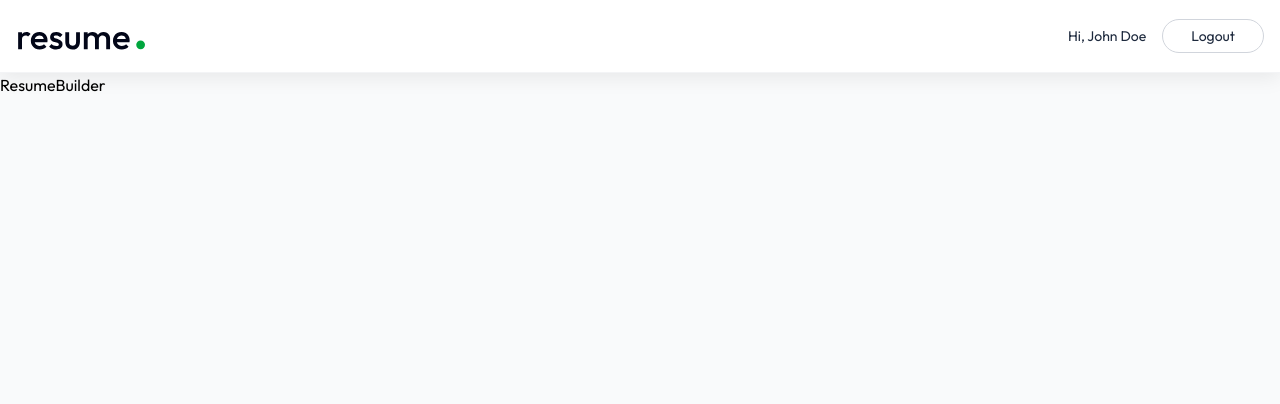
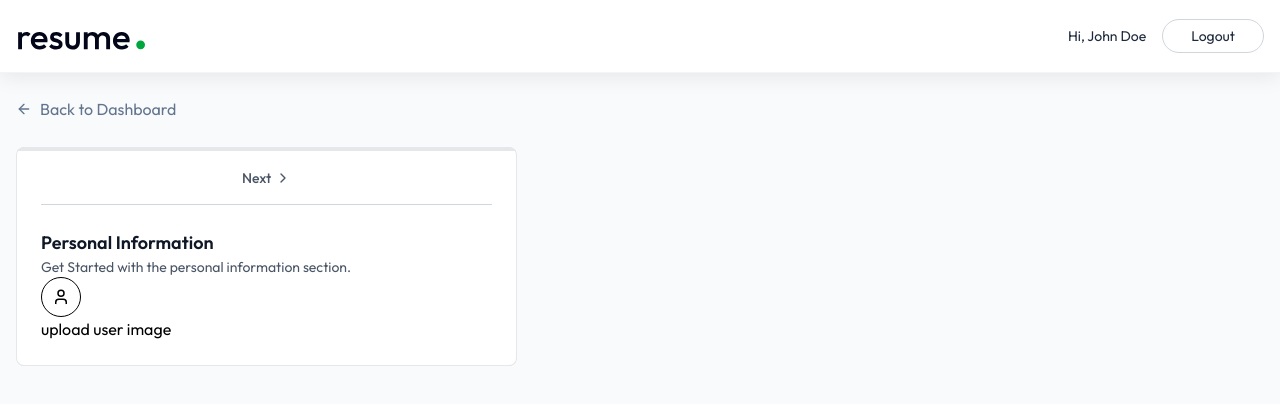
Before and after one commit to pa526/Ai-resume-builder, a React (Vite) app in the folder client/: page /app/builder/1 in a window 1280 px wide. Shown: the top 404 px of the page. Built offline with nearby package versions, Linux system fonts and the light colour scheme; the HTML template or start-up script is replaced by a standard one.

Commit message:
made personal_info

```diff
--- /dev/null
+++ b/client/src/components/PersonalInfoForm.jsx
@@ -0,0 +1,41 @@
+import { User } from "lucide-react"
+
+
+const PersonalInfoForm = ({data, onChange, removeBackground, setRemoveBackground}) => {
+
+    const handleChange = (field, value) => {
+        onChange({...data, [field]: value})
+    }
+  return (
+    <div>
+      <h3 className="text-lg font-semibold text-gray-900">Personal Information</h3>
+      <p className="text-sm text-gray-600">Get Started with the personal information section.</p>
+      <div className="flex items-center gap-2">
+        <label>
+            {data.image ? (
+                <img src={typeof data.image === 'string' ? data.image : URL.createObjectURL(data.image)} alt="user-image" className="w-16 h-16 rounded-full object-cover mt-5 ring ring-slate-300 hover:opacity-80" />
+            ) : (
+                <div>
+                    <User className="size-10 p-2.5 border rounded-full"/>
+                    upload user image
+                </div>
+            )}
+            <input type="file" accept="image/jpeg, image/png" className="hidden" onChange={(e) => handleChange("image", e.target.files[0])}/>
+        </label>
+        {typeof data.image === 'object' && (
+            <div>
+                <p>Remove Background</p>
+                <label className="relative inline-flex items-center cursor-pointer text-gray-900 gap-3">
+                    <input type="checkbox" className="sr-only peer" checked={removeBackground} onChange={() => setRemoveBackground(prev => !prev)}/>
+                    <div className="w-9 h-5 bg-slate-300 rounded-full peer peer-checked:bg-green-600 transition-colors duration-200">
+                    </div>
+                    <span className="dot absolute left-1 top-1 w-3 h-3 bg-white rounded-full transition-transform duration-200 ease-in-out peer-checked:translate-x-4"></span>
+                </label>
+            </div>
+        )}
+      </div>
+    </div>
+  )
+}
+
+export default PersonalInfoForm
--- a/client/src/pages/Dashboard.jsx
+++ b/client/src/pages/Dashboard.jsx
@@ -40,6 +40,18 @@ const Dashboard = () => {
     event.preventDefault();
     setShowUploadResume(false);
     navigate("/app/builder/res123");
+  }
+
+  const editTitle = async (event) => {
+    event.preventDefault()
+  }
+
+  const deleteResume = async (resumeId) => {
+    const confirm = window.confirm('Are you sure you want to delete this resume?')
+
+    if(confirm) {
+      setAllResumes(prev => prev.filter(resume => resume._id !== resumeId))
+    }
   }
 
   useEffect(() => {
@@ -104,19 +116,19 @@ const Dashboard = () => {
                 className="relative w-[150px] h-[180px] rounded-[8px] border flex flex-col items-center justify-center gap-2 shadow-[0_10px_25px_rgba(0,0,0,0.05)] hover:-translate-y-0.5 hover:shadow-lg transition-all duration-200 cursor-pointer outline-none group"
               >
                 {/* Edit and Delete Icons */}
-                <div className="absolute top-2 right-2 flex items-center gap-1.5 opacity-0 group-hover:opacity-100 transition-opacity duration-200">
+                <div onClick={e => e.stopPropagation()} className="absolute top-2 right-2 flex items-center gap-1.5 opacity-0 group-hover:opacity-100 transition-opacity duration-200">
                   <span
                     className="p-1 rounded hover:bg-white/60 transition-colors"
                     style={{ color: baseColor }}
                   >
-                    <Trash2 size={14} />
+                    <Trash2 size={14} onClick={() => deleteResume(resume._id)} />
                   </span>
 
                   <span
                     className="p-1 rounded hover:bg-white/60 transition-colors"
                     style={{ color: baseColor }}
                   >
-                    <Pencil size={14} />
+                    <Pencil size={14} onClick={() => {setEditResumeId(resume._id); setTitle(resume.title);}}/>
                   </span>
                 </div>
 
@@ -251,6 +263,51 @@ const Dashboard = () => {
           </form>
         </div>
       )}
+
+      {editResumeId && (
+        <div
+          onClick={() => {
+            setEditResumeId('');
+            setTitle("");
+          }}
+          className="fixed inset-0 z-50 flex items-center justify-center bg-black/70 backdrop-blur-sm"
+        >
+          <form
+            onSubmit={editTitle}
+            onClick={(e) => e.stopPropagation()}
+            className="relative bg-slate-50 border shadow-md rounded-lg w-full max-w-sm p-6"
+          >
+            {/* Close Icon */}
+            <XIcon
+              className="absolute top-4 right-4 text-slate-400 hover:text-slate-600 cursor-pointer transition-colors"
+              onClick={() => {
+                setEditResumeId('');
+                setTitle("");
+              }}
+            />
+
+            <h2 className="text-xl font-bold mb-4">Edit Resume Title</h2>
+
+            {/* Resume Title */}
+            <input
+              type="text"
+              value={title}
+              onChange={(e) => setTitle(e.target.value)}
+              placeholder="Enter resume title"
+              className="w-full px-4 py-2 mb-4 border border-slate-300 rounded focus:border-green-600 focus:ring-1 focus:ring-green-600 outline-none"
+              required
+            />
+
+            {/* Create Button */}
+            <button
+              type="submit"
+              className="bg-green-600 text-white px-4 py-2 rounded hover:bg-green-700 transition-colors"
+            >
+              Update
+            </button>
+          </form>
+        </div>
+      )}
     </div>
   );
 };
--- a/client/src/pages/ResumeBuilder.jsx
+++ b/client/src/pages/ResumeBuilder.jsx
@@ -1,9 +1,134 @@
-
+import { useEffect, useState } from "react";
+import { Link, useParams } from "react-router-dom";
+import { dummyResumeData } from "../assets/assets";
+import {
+  ArrowLeftIcon,
+  Briefcase,
+  ChevronLeft,
+  ChevronRight,
+  FileText,
+  FolderIcon,
+  GraduationCap,
+  Sparkles,
+  User,
+} from "lucide-react";
+import PersonalInfoForm from "../components/PersonalInfoForm";
 
 const ResumeBuilder = () => {
+  const { resumeId } = useParams();
+
+  const [resumeData, setResumeData] = useState({
+    _id: "",
+    title: "",
+    personal_info: {},
+    professionalSummary: "",
+    experience: [],
+    education: [],
+    project: [],
+    skills: [],
+    template: "classic",
+    accent_color: "#3882F6",
+    public: false,
+  });
+
+  const loadExistingResume = async () => {
+    const resume = dummyResumeData.find((resume) => resume._id === resumeId);
+    if (resume) {
+      setResumeData(resume);
+      document.title = resume.title;
+    }
+  };
+
+  const [activeSectionIndex, setActiveSectionIndex] = useState(0);
+  const [removeBackground, setRemoveBackground] = useState(false);
+
+  const sections = [
+    { id: "personal", name: "Personal Info", icon: User },
+    { id: "summary", name: "Summary", icon: FileText },
+    { id: "experience", name: "Experience", icon: Briefcase },
+    { id: "education", name: "Education", icon: GraduationCap },
+    { id: "projects", name: "Projects", icon: FolderIcon },
+    { id: "skills", name: "Skills", icon: Sparkles },
+  ];
+
+  const activeSection = sections[activeSectionIndex];
+
+  useEffect(() => {
+    loadExistingResume();
+  }, []);
+
   return (
-    <div>ResumeBuilder</div>
-  )
-}
+    <div>
+      <div className="max-w-7xl mx-auto px-4 py-6">
+        <Link
+          to={"/app"}
+          className="inline-flex gap-2 items-center text-slate-500 hover:text-slate-700 transition-all"
+        >
+          <ArrowLeftIcon className="size-4" /> Back to Dashboard
+        </Link>
+      </div>
 
-export default ResumeBuilder
+      <div className="max-w-7xl mx-auto px-4 pb-8">
+        <div className="grid lg:grid-cols-12 gap-8">
+          {/* Left Panel - Form */}
+          <div className="relative lg:col-span-5 rounded-lg overflow-hidden">
+            <div className="bg-white rounded-lg shadow-sm border border-gray-200 p-6 pt-1">
+              {/* progress bar using activeSectionIndex */}
+              <hr className="absolute top-0 left-0 right-0 border-2 border-gray-200" />
+              <hr
+                className="absolute top-0 left-0 h-1 bg-gradient-to-r from-green-500 to-green-600 border-none transition-all duration-2000"
+                style={{
+                  width: `${(activeSectionIndex * 100) / (sections.length - 1)}%`,
+                }}
+              />
+
+              {/* Section Navigation */}
+              <div className="flex justify-between items-center mb-6 border-b border-gray-300 py-1">
+                <div></div>
+                <div className="flex items-center">
+                  {activeSectionIndex !== 0 && (
+                    <button
+                      onClick={() =>
+                        setActiveSectionIndex((prevIndex) =>
+                          Math.max(prevIndex - 1, 0),
+                        )
+                      }
+                      disabled={activeSectionIndex === 0}
+                      className="flex items-center gap-1 p-3 rounded-lg text-sm font-medium text-gray-600 hover:bg-gray-50 transition-all"
+                    >
+                      <ChevronLeft className="size-4" /> Previous
+                    </button>
+                  )}
+                  <button
+                    onClick={() =>
+                      setActiveSectionIndex((prevIndex) =>
+                        Math.min(prevIndex + 1, sections.length - 1),
+                      )
+                    }
+                    disabled={activeSectionIndex === sections.length - 1}
+                    className={`flex items-center gap-1 p-3 rounded-lg text-sm font-medium text-gray-600 hover:bg-gray-50 transition-all ${activeSectionIndex === sections.length - 1 && "opacity-50"}`}
+                  >
+                    Next <ChevronRight className="size-4" />
+                  </button>
+                </div>
+                <div></div>
+              </div>
+
+              {/* Form Content */}
+              <div className="space-y-6">
+                  {activeSection.id === "personal" && (
+                    <PersonalInfoForm data={resumeData.personal_info} onChange={(data) => setResumeData(prev => ({...prev, personalInfo: data || {}}))} removeBackground={removeBackground} setRemoveBackground={setRemoveBackground}/>
+                  )}
+              </div>
+            </div>
+          </div>
+
+          {/* Right Panel - Preview */}
+          <div></div>
+        </div>
+      </div>
+    </div>
+  );
+};
+
+export default ResumeBuilder;
```
